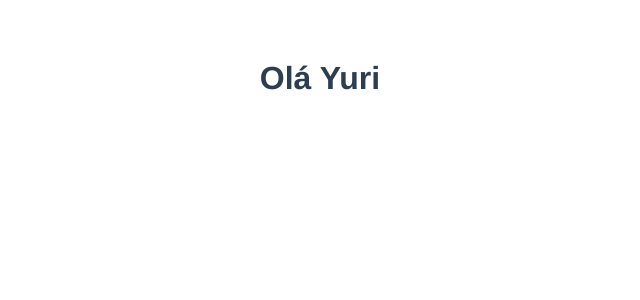
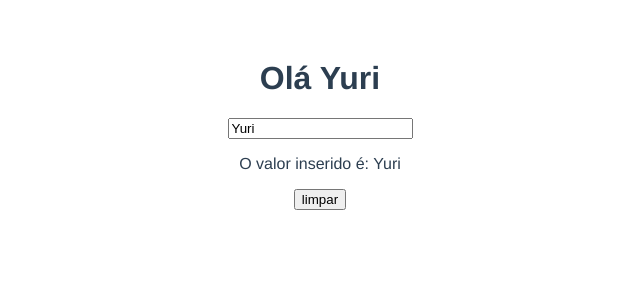
Before and after one commit to javascripto/vue-joao-ribeiro, a Vue app in the folder my-project/: page / in a window 1280 px wide. Shown: the top 300 px of the page, without its empty margins (320-960 px from the left). Built offline with nearby package versions, Linux system fonts and the light colour scheme.

Commit message:
new component Componente1

```diff
--- a/my-project/src/App.vue
+++ b/my-project/src/App.vue
@@ -1,20 +1,23 @@
 <template>
   <div id="app">
-    <!-- <img alt="Vue logo" src="./assets/logo.png">
-    <HelloWorld msg="Welcome to Your Vue.js App"/> -->
+    <!-- <img alt="Vue logo" src="./assets/logo.png"> -->
+    <!-- <HelloWorld msg="Welcome to Your Vue.js App"/> -->
     <Novo></Novo>
+    <Componente1 />
   </div>
 </template>
 
 <script>
-import Novo from './components/Novo.vue'
-import HelloWorld from './components/HelloWorld.vue'
+import Novo from './components/Novo'
+import HelloWorld from './components/HelloWorld'
+import Componente1 from './components/Componente1'
 
 export default {
   name: 'app',
   components: {
+    Novo,
     HelloWorld,
-    Novo,
+    Componente1,
   }
 }
 </script>
--- /dev/null
+++ b/my-project/src/components/Componente1.vue
@@ -0,0 +1,22 @@
+<template>
+  <div>
+    <input type="text" v-model="nome">
+    <p>O valor inserido é: {{nome}}</p>
+    <button @click="limpar">limpar</button>
+  </div>
+</template>
+
+<script>
+export default {
+  data() {
+    return {
+      nome: 'Yuri',
+    };
+  },
+  methods: {
+    limpar() {
+      this.nome = '';
+    }
+  }
+}
+</script>
```
